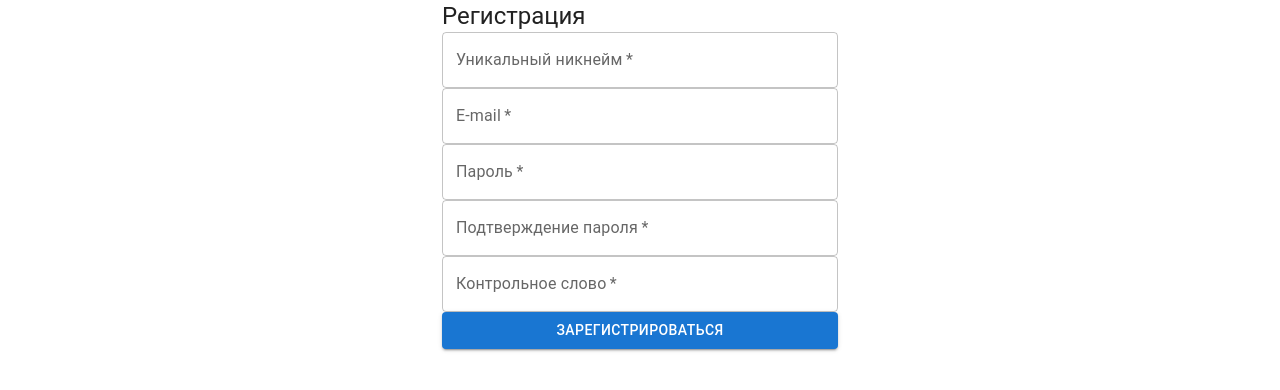
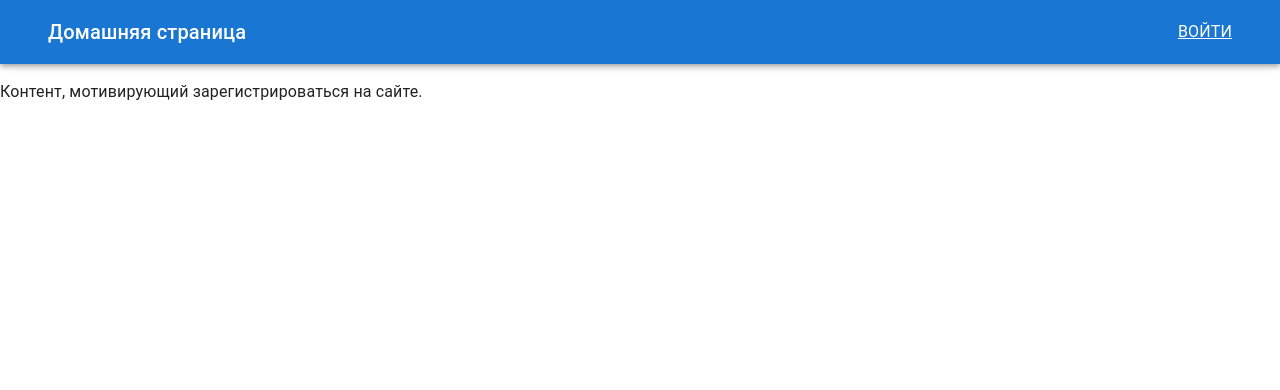
Before and after one commit to Anastasia-Kraeva/registration_and_authorization, a React (Create React App) app: page / in a window 1280 px wide. Shown: the top 390 px of the page. Built offline with nearby package versions, Linux system fonts and the light colour scheme.

Commit message:
filled HomePage; created logout()(and logout cases into slises)

```diff
--- a/src/pages/Home.page.tsx
+++ b/src/pages/Home.page.tsx
@@ -1,7 +1,66 @@
-import React from 'react';
+// @ts-nocheck
+import React, {FC} from 'react';
+import {useDispatch} from 'react-redux';
+import axios from 'axios';
 
-export const HomePage = () => {
+import Button from '@mui/material/Button';
+import Link from '@mui/material/Link';
+
+import {BASE_URL} from '../constants/constants';
+import * as actions from '../store/actions/actionCreaters';
+import {useTypedSelector} from '../hooks/typedSelector';
+
+import NavBar from '../components/navBar/NavBar';
+import {INavElement} from '../components/navBar/types';
+
+const HomePage: FC<any> = (): JSX.Element => {
+  const {access} = useTypedSelector(state => state.token);
+
+  const loginElement = {
+    tag: Link,
+    props: {
+      href: '/registration',
+      color: 'inherit',
+      children: 'ВОЙТИ',
+    },
+  };
+
+  const logoutElement = {
+    tag: Button,
+    props: {
+      color: 'inherit',
+      children: 'ВЫЙТИ',
+      onClick: logout,
+    },
+  };
+
+  const navElements: INavElement[] = [
+    access ? logoutElement : loginElement
+  ];
+
+  const dispatch = useDispatch();
+
+  function logout() {
+    dispatch(actions.logout());
+
+    try {
+      axios.post(`${BASE_URL}/logout/`).then(response => {
+        console.log('logout', response);
+      });
+    } catch (e) {
+      console.log(e);
+    }
+  }
+
   return (
-    <p>HomePage</p>
-  )
-}
+    <>
+      <NavBar title="Домашняя страница"
+              navElements={navElements}/>
+      <p>
+        Контент, мотивирующий зарегистрироваться на сайте.
+      </p>
+    </>
+  );
+};
+
+export default HomePage;
--- a/src/routes.tsx
+++ b/src/routes.tsx
@@ -17,12 +17,12 @@
           ? (
             <>
               <Route path="/" element={<HomePage/>}/>
-              <Route path="*" element={<p>**</p>}/>
+              <Route path="*" element={<HomePage/>}/>
             </>
           )
           : (
             <>
-              <Route path="/" element={<RegisterPage/>}/>
+              <Route path="/" element={<HomePage/>}/>
               <Route path="register" element={<RegisterPage/>}/>
               <Route path="register-verify" element={<RegisterPage/>}/>
               <Route path="auth" element={<AuthPage/>}/>
--- a/src/store/reducers/tokenSlice.ts
+++ b/src/store/reducers/tokenSlice.ts
@@ -18,10 +18,12 @@
             state[key] = action.payload[key];
           });
       })
-    .addCase(actions.logout, (state, action: PayloadAction<userType>) => {
-      console.log('token logout')
-      state = {};
-    })
+      .addCase(actions.logout, (state, action: PayloadAction<userType>) => {
+        Object.keys(state)
+          .forEach((key: any) => {
+            state[key] = null;
+          });
+      });
   }
 });
 
--- a/src/store/reducers/userSlice.ts
+++ b/src/store/reducers/userSlice.ts
@@ -24,6 +24,9 @@
       .addCase(actions.addUser, (state, action: PayloadAction<userType>) => {
         state.data = {...state.data, ...action.payload};
       })
+      .addCase(actions.logout, (state, action: PayloadAction<userType>) => {
+        state.data = {};
+      });
   }
 });
 
```
